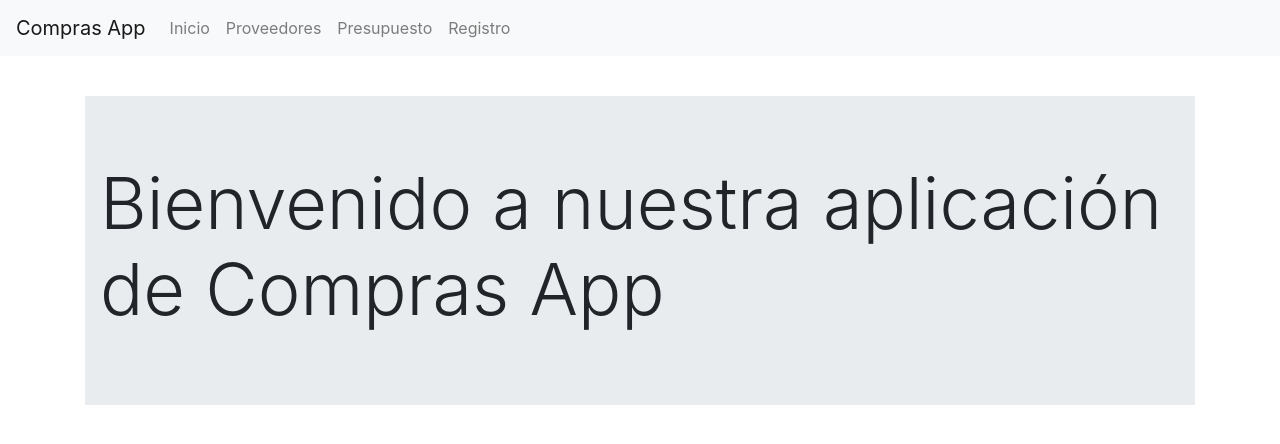
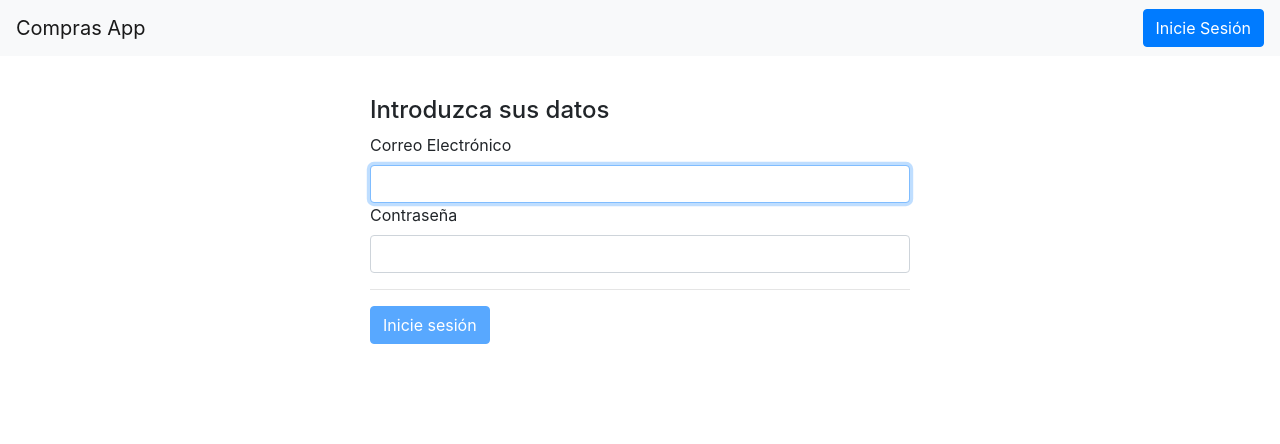
Before and after one commit to aragrevo/appComprasAngular, an Angular app: page /iniciosesion in a window 1280 px wide. Shown: the top 444 px of the page. Built offline with nearby package versions, Linux system fonts and the light colour scheme.

Commit message:
Inicio Sesión

```diff
--- a/src/app/app.module.ts
+++ b/src/app/app.module.ts
@@ -16,6 +16,7 @@
 import { EditpresComponent } from './presupuestos/editpres/editpres.component';
 import { RegistroComponent } from './autenticacion/registro/registro.component';
 import { AutenticacionService } from './servicios/autenticacion.service';
+import { InisesComponent } from './autenticacion/inises/inises.component';
 
 const routes: Routes = [
   { path: '', component: InicioComponent },
@@ -25,6 +26,7 @@
   { path: 'presupuestos', component: PresupuestosComponent },
   { path: 'editpres/:id', component: EditpresComponent },
   { path: 'registro', component: RegistroComponent },
+  { path: 'iniciosesion', component: InisesComponent },
   { path: '**', component: InicioComponent }
 
 ];
@@ -39,7 +41,8 @@
     AddpresComponent,
     PresupuestosComponent,
     EditpresComponent,
-    RegistroComponent
+    RegistroComponent,
+    InisesComponent
   ],
   imports: [
     BrowserModule,
--- /dev/null
+++ b/src/app/autenticacion/inises/inises.component.html
@@ -0,0 +1,16 @@
+<div class="row">
+  <div class="col-md-6 offset-md-3">
+    <form [formGroup]="loginForm" (ngSubmit)="onSubmit()">
+      <h4>Introduzca sus datos </h4>
+      <label for="inputEmail">Correo Electrónico</label>
+      <input type="email" name="inputEmail" id="inputEmail" class="form-control" formControlName="email" required
+        autofocus>
+      <label for="inputPassword">Contraseña </label>
+      <input type="password" name="inputPassword" id="inputPassword" class="form-control" formControlName="password"
+        required>
+      <hr>
+      <button type="submit" class="btn btn-primary" [disabled]="!loginForm.valid">Inicie sesión</button>
+    </form>
+    <p class="alert alert-danger" *ngIf="mensaje">El usuario o contraseña no es correcto</p>
+  </div>
+</div>
--- /dev/null
+++ b/src/app/autenticacion/inises/inises.component.ts
@@ -0,0 +1,60 @@
+import { Component, OnInit } from '@angular/core';
+import { FormGroup, FormBuilder, Validators } from '@angular/forms';
+import { AutenticacionService } from '../../servicios/autenticacion.service';
+import { Router, ActivatedRoute } from '@angular/router';
+
+@Component({
+  selector: 'app-inises',
+  templateUrl: './inises.component.html',
+  styleUrls: ['./inises.component.css']
+})
+export class InisesComponent implements OnInit {
+
+  loginForm: FormGroup;
+  userdata: any;
+  mensaje = false;
+
+  constructor(
+    private formBuilder: FormBuilder,
+    private autService: AutenticacionService,
+    private router: Router,
+    private activateRoute: ActivatedRoute
+  ) { }
+
+  ngOnInit() {
+    this.loginForm = this.formBuilder.group({
+      email: ['', [
+        Validators.required,
+        Validators.email
+      ]],
+      password: ['', [
+        Validators.required,
+        Validators.pattern('^(?=.*[0-9])(?=.*[a-zA-Z])([a-zA-Z0-9]+)$'),
+        Validators.minLength(6)
+      ]]
+    });
+  }
+
+  onSubmit() {
+    this.userdata = this.saveUserdata();
+    this.autService.inicioSesion(this.userdata);
+    setTimeout(() => {
+      if (this.isAuth() === false) {
+        this.mensaje = true;
+      }
+    }, 2000);
+  }
+
+  saveUserdata() {
+    const saveUserdata = {
+      email: this.loginForm.get('email').value,
+      password: this.loginForm.get('password').value,
+    };
+    return saveUserdata;
+  }
+
+  isAuth() {
+    return this.autService.isAuthenticated();
+  }
+
+}
--- a/src/app/autenticacion/registro/registro.component.ts
+++ b/src/app/autenticacion/registro/registro.component.ts
@@ -24,7 +24,7 @@
     },
     password: {
       required: 'Contraseña obligatoria',
-      // pattern: 'La contraseña debe tener al menos una letra y un número',
+      pattern: 'La contraseña debe tener al menos una letra y un número',
       minlength: 'y más de 6 caracteres'
     }
   };
@@ -44,7 +44,7 @@
       ],
       password: ['', [
         Validators.required,
-        // Validators.pattern('^(?=.*[0-9])(?=.*[a-zA-Z0-9]+)$'),
+        Validators.pattern('^(?=.*[0-9])(?=.*[a-zA-Z])([a-zA-Z0-9]+)$'),
         Validators.minLength(6)
       ]]
     });
--- a/src/app/header/header.component.html
+++ b/src/app/header/header.component.html
@@ -5,18 +5,21 @@
   </button>
   <a class="navbar-brand" href="#">Compras App</a>
   <div class="collapse navbar-collapse" id="collapsibleNavId">
-    <ul class="navbar-nav mr-auto mt-2 mt-lg-0">
-      <li class="nav-item" routerLinkActive="active" [routerLinkActiveOptions]="{exact:true}">
+    <ul class="navbar-nav ml-auto mt-2 mt-lg-0 ">
+      <li class="nav-item" routerLinkActive="active" [routerLinkActiveOptions]="{exact:true}" *ngIf="isAuth()">
         <a class="nav-link" routerLink="/">Inicio</a>
       </li>
-      <li class="nav-item" routerLinkActive="active">
+      <li class="nav-item" routerLinkActive="active" *ngIf="isAuth()">
         <a class="nav-link" routerLink="/proveedores">Proveedores</a>
       </li>
-      <li class="nav-item" routerLinkActive="active">
+      <li class="nav-item" routerLinkActive="active" *ngIf="isAuth()">
         <a class="nav-link" routerLink="/presupuestos">Presupuesto</a>
       </li>
-      <li class="nav-item" routerLinkActive="active">
-        <a class="nav-link" routerLink="/registro">Registro</a>
+      <li class="nav-item" routerLinkActive="active" *ngIf="!isAuth()">
+        <button class="btn btn-primary float-md-right" routerLink="/iniciosesion">Inicie Sesión</button>
+      </li>
+      <li class="nav-item" routerLinkActive="active" *ngIf="isAuth()">
+        <button class="btn btn-primary float-md-right" (click)="onLogout()">Cerrar Sesión</button>
       </li>
     </ul>
   </div>
--- a/src/app/header/header.component.ts
+++ b/src/app/header/header.component.ts
@@ -1,4 +1,6 @@
 import { Component, OnInit } from '@angular/core';
+import { AutenticacionService } from '../servicios/autenticacion.service';
+import { Router, ActivatedRoute } from '@angular/router';
 
 @Component({
   selector: 'app-header',
@@ -7,9 +9,22 @@
 })
 export class HeaderComponent implements OnInit {
 
-  constructor() { }
+  constructor(
+    private autService: AutenticacionService,
+    private router: Router,
+    private activatedRoute: ActivatedRoute
+  ) { }
 
   ngOnInit() {
   }
 
+  isAuth() {
+    return this.autService.isAuthenticated();
+  }
+
+  onLogout() {
+    this.autService.logout();
+    this.router.navigate(['/inicio']);
+  }
+
 }
--- a/src/app/servicios/autenticacion.service.ts
+++ b/src/app/servicios/autenticacion.service.ts
@@ -1,15 +1,37 @@
 import { Injectable } from '@angular/core';
 import * as firebase from 'firebase/app';
 import 'firebase/auth';
+import { Router, ActivatedRoute } from '@angular/router';
 
 @Injectable({
   providedIn: 'root'
 })
 export class AutenticacionService {
 
-  constructor() { }
+  constructor(
+    private router: Router,
+    private activatedRoute: ActivatedRoute
+  ) { }
 
   regitroUsuario(userdata) {
     firebase.auth().createUserWithEmailAndPassword(userdata.email, userdata.password).catch(error => console.log(error.message));
   }
+
+  inicioSesion(userdata) {
+    firebase.auth().signInWithEmailAndPassword(userdata.email, userdata.password)
+      .then(response => {
+        console.log(response);
+        this.router.navigate(['/inicio']);
+      })
+      .catch(error => console.log(error));
+  }
+
+  isAuthenticated() {
+    const user = firebase.auth().currentUser;
+    return user ? true : false;
+  }
+
+  logout() {
+    firebase.auth().signOut();
+  }
 }
```
Also changed, not shown: src/app/autenticacion/inises/inises.component.css (added).
